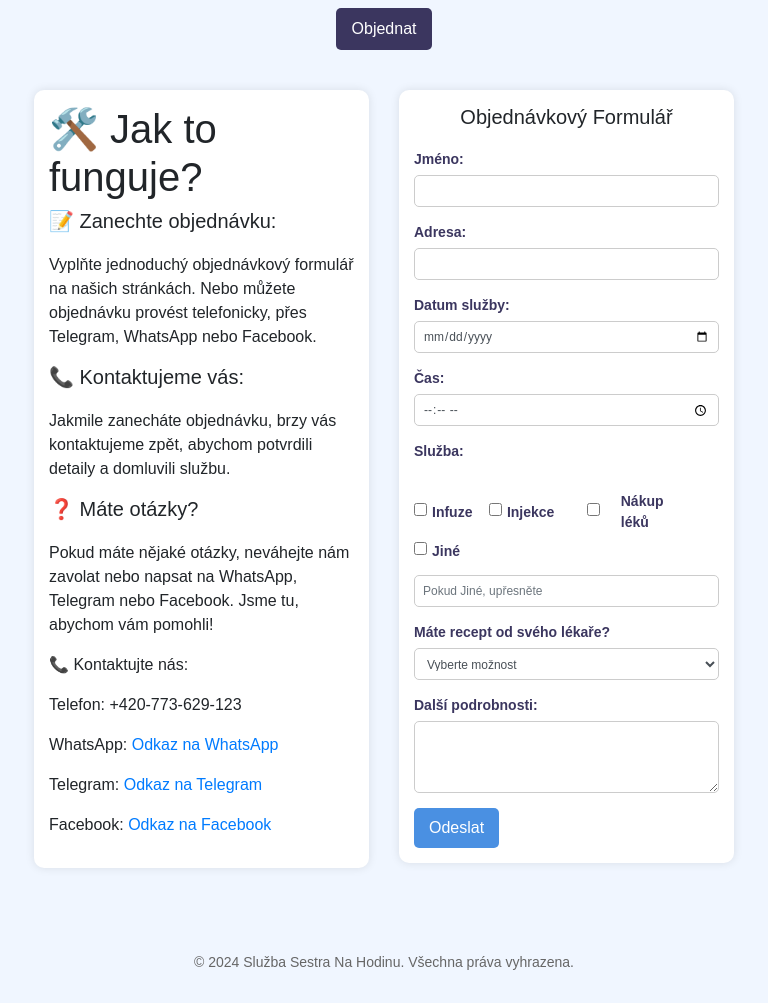
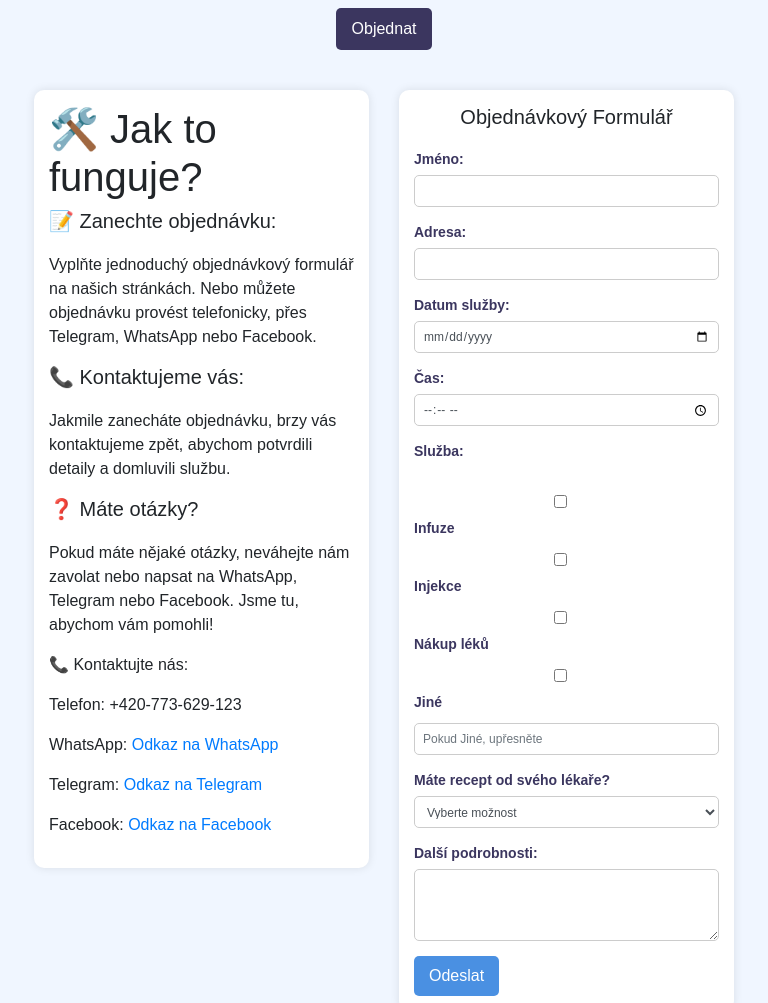
Before and after one commit to arseniy521/SestranaHodinu, a plain HTML site: page index.html in a window 768 px wide. Shown: the part 933-1936 px from the top of the page. Drawn offline with nearby package versions, Linux system fonts and the light colour scheme; a web font is replaced by a local one.

Commit message:
added form check for smartphone

```diff
--- a/styles.css
+++ b/styles.css
@@ -164,11 +164,12 @@ body {
     box-shadow: 0 0 10px rgba(0, 0, 0, 0.1);
     margin-bottom: 20px; /* Space between forms */
     width: 100%;
+    box-sizing: border-box; /* Ensure padding and border are included in the total width and height */
 }
 
 @media (min-width: 768px) {
     .form-container {
-        max-width: 400px; /* Smaller form width for larger screens */
+        max-width: 600px; /* Smaller form width for larger screens */
     }
 }
 
@@ -197,6 +198,19 @@ body {
     margin-bottom: 10px; /* Space below each form element */
     border: 1px solid #ccc; /* Border for form elements */
     box-sizing: border-box; /* Ensure padding and border are included in the total width and height */
+}
+
+.form-check {
+    margin-bottom: 10px; /* Space between checkboxes */
+}
+
+.form-check-inline {
+    display: block; /* Ensure checkboxes are stacked on small screens */
+    margin-bottom: 10px; /* Space between checkboxes */
+}
+
+#otherService {
+    margin-top: 10px; /* Space above the "other" service input */
 }
 
 .btn-primary {
@@ -283,4 +297,13 @@ footer p {
     .form-container {
         margin-bottom: 20px; /* Space between forms */
     }
+
+    .form-check-inline {
+        display: block; /* Ensure checkboxes are stacked on small screens */
+        margin-bottom: 10px; /* Space between checkboxes */
+    }
+
+    #otherService {
+        margin-top: 10px; /* Space above the "other" service input */
+    }
 }
```
